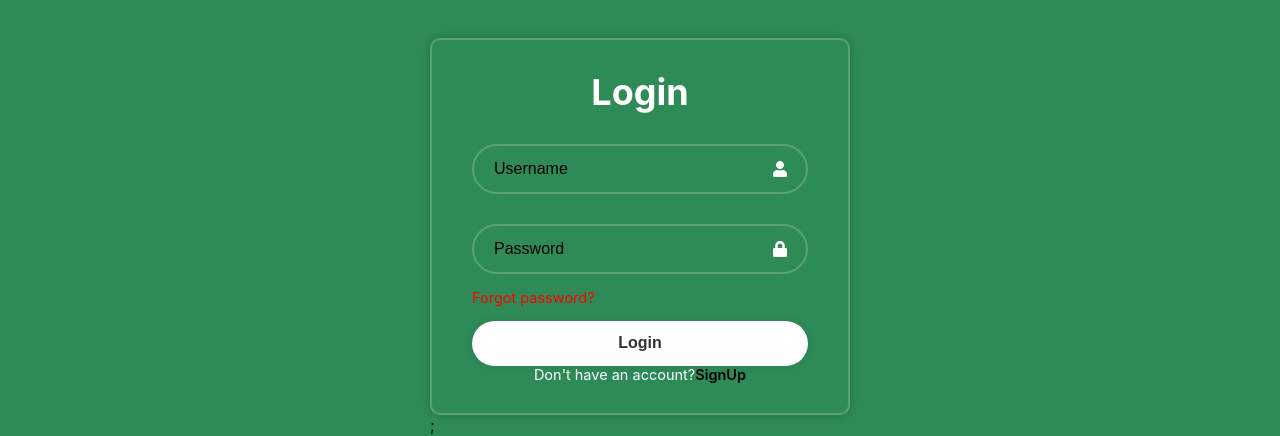
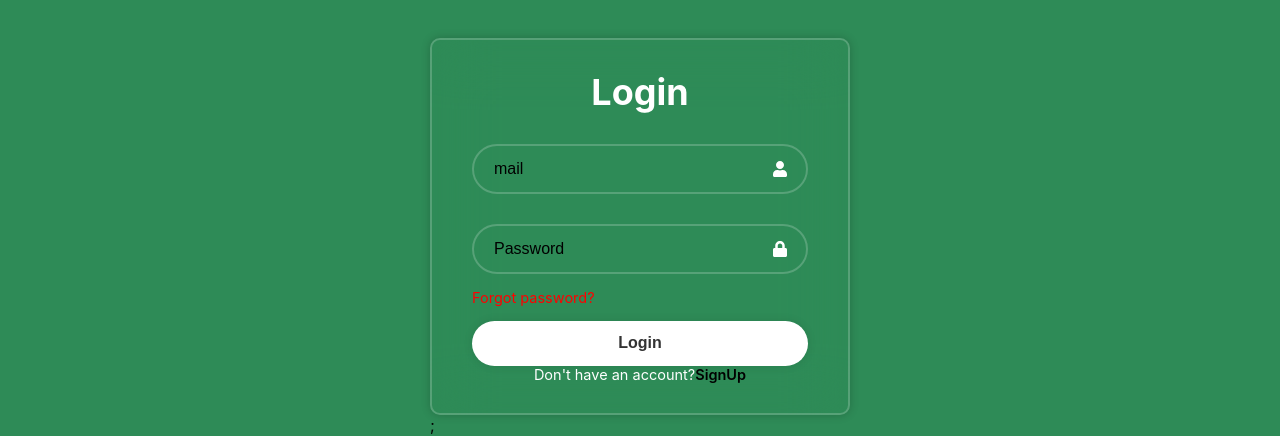
Before and after one commit to saltypie/TimetableProject, a React (Create React App) app in the folder Front-End/frontend/: page /Login in a window 1280 px wide. Shown: the part 164-600 px from the top of the page. Built offline with nearby package versions, Linux system fonts and the light colour scheme; the HTML template or start-up script is replaced by a standard one.

Commit message:
Changes made to login logout and registration connecting with backend

```diff
--- a/Front-End/frontend/package.json
+++ b/Front-End/frontend/package.json
@@ -6,6 +6,7 @@
     "@testing-library/jest-dom": "^5.17.0",
     "@testing-library/react": "^13.4.0",
     "@testing-library/user-event": "^13.5.0",
+    "axios": "^1.7.0",
     "react": "^18.3.1",
     "react-dom": "^18.3.1",
     "react-router-dom": "^6.23.1",
--- a/Front-End/frontend/src/App.js
+++ b/Front-End/frontend/src/App.js
@@ -4,6 +4,7 @@ import {BrowserRouter, Routes, Route} from 'react-router-dom';
 import Login from "./components/Login.jsx";
 import Lock from "./components/lock.jsx";
 import LandingPage from "./components/landingpage.jsx";
+import Logout from "./components/Logout.jsx";
 import Activate from "./components/Activate.jsx";
 import Home from "./components/home.jsx";
 import{useEffect, useState} from 'react';
@@ -56,6 +57,7 @@ useEffect(()=>{
           <Route path="/Home" element={<Home/>}/>
           <Route path="/Activate" element={<Activate/>}/>
           <Route path="/LandingPage" element={<LandingPage/>}/>
+          <Route path="/Logout" element={<Logout/>}/>
           <Route path="/Login" element={<Login/>}/>
           <Route path="/SignUp" element={<Signup/>}/>
           <Route path="/Lock" element={<Lock/>}/>
--- a/Front-End/frontend/src/components/Login.css
+++ b/Front-End/frontend/src/components/Login.css
@@ -211,3 +211,13 @@
   .back-button:hover {
     background-color: #555;
   }
+
+  .centerholder{
+    text-align: center;
+    display: flex;
+    align-items: center;
+    justify-content: center;
+  }
+  .warning{
+    color:red;
+  }
--- a/Front-End/frontend/src/components/Login.jsx
+++ b/Front-End/frontend/src/components/Login.jsx
@@ -1,22 +1,62 @@
 import React from 'react';
+import axios from "axios";
+import{useEffect, useState} from 'react';
+
 import './Login.css';
 import { FaUser, FaLock } from "react-icons/fa";
 import { Link } from 'react-router-dom';
 import Navbar from './navigation.jsx';
 
 const Login = () => {
+   const [email, setEmail] = useState('');
+   const [password, setPassword] = useState('');
+   const [errorMessage, setErrorMessage] = useState('');
+
+   const submit = async e => {
+      e.preventDefault();
+      const user = {
+            email: email,
+            password: password
+           };
+      // Create the POST requuest
+      try {
+         const {data} = await
+                        axios.post('http://127.0.0.1:8000/timeapp/api/login/', user ,{headers: {'Content-Type': 'application/json'}}, {withCredentials: true});
+                        // axios.post('http://127.0.0.1:8000/timeapp/api/login/', user ,{headers: {'Content-Type': 'application/json'}}, {withCredentials: true});
+
+        // Initialize the access & refresh token in localstorage.
+        localStorage.clear();
+        if(data["is_active"]==false){
+           alert("Please activate your account first. Check your Email")
+        }else{
+           localStorage.setItem('access_token', data["tokens"]["access"]);
+           localStorage.setItem('refresh_token', data["tokens"]["refresh"]);
+           localStorage.setItem('fname', data["fname"]);
+           localStorage.setItem('email', data["email"]);
+           localStorage.setItem('isLogged', true);
+           axios.defaults.headers.common['Authorization'] =`Bearer ${data['access']}`;
+           window.location.href = '/Home/';
+        }
+
+      } catch (error) {
+         setErrorMessage("Incorrect Password or Username");
+      }
+
+   }
+
+
    return (
       <div><Navbar  />
       <div className='wrapper'>
-        <form action="">
+         <form action="" onSubmit={submit}>
             <h1>Login</h1>
                <div className="input-box">
-                <input type="email" placeholder="Username" required />
+                  <input name="email" value={email} onChange={e => setEmail(e.target.value)} type="email" placeholder="mail" required />
                   <FaUser className='icon'/>
                </div>
 
                <div className="input-box">
-                <input type="password" placeholder="Password" required />
+                  <input name="password" onChange={e => setPassword(e.target.value)} value={password} type="password" placeholder="Password" required />
                   <FaLock className='icon'/>
                </div>
 
@@ -29,7 +69,9 @@ const Login = () => {
                <div className="register-link">
                   <p>Don't have an account?<Link to="/Signup">SignUp</Link></p>
                </div>
-
+               <div className="warning centerholder">
+                  {errorMessage}
+               </div>
          </form>
       </div></div>
    )
--- a/Front-End/frontend/src/components/Logout.jsx
+++ b/Front-End/frontend/src/components/Logout.jsx
@@ -1,23 +1,22 @@
 import {useEffect, useState} from "react"
 import axios from "axios";
-export const Logout = () => {
-    useEffect(() => {
-       (async () => {
+const Logout = () => {
+
          try {
-           const {data} = await
-                 axios.post('http://localhost:8000/logout/',{
-                 refresh_token:localStorage.getItem('refresh_token')
-                 } ,{headers: {'Content-Type': 'application/json'}},
-                 {withCredentials: true});
+          //  const {data} = await
+          //        axios.post('http://localhost:8000/logout/',{
+          //        refresh_token:localStorage.getItem('refresh_token')
+          //        } ,{headers: {'Content-Type': 'application/json'}},
+          //        {withCredentials: true});
            localStorage.clear();
-           axios.defaults.headers.common['Authorization'] = null;
+          //  axios.defaults.headers.common['Authorization'] = null;
            window.location.href = '/login'
            } catch (e) {
              console.log('logout not working', e)
            }
-         })();
-    }, []);
+
     return (
        <div></div>
      )
 }
+export default Logout;
--- a/Front-End/frontend/src/components/home.jsx
+++ b/Front-End/frontend/src/components/home.jsx
@@ -7,6 +7,9 @@ import Navbar from './navigation.jsx';
 const Home = () => {
   const [isLoggedIn, setIsLoggedIn] = useState(true);
 
+  if(!localStorage.getItem('isLogged')){
+    window.location.href = '/login';
+  }
   useEffect(() => {
     let timeoutId;
 
@@ -46,7 +49,7 @@ const Home = () => {
 
   return (
     <div>
-      <Navbar title="Home" isLoggedIn={isLoggedIn} />
+      <Navbar title="Home" isLoggedIn={localStorage.getItem('isLoggedIn')} fname={localStorage.getItem('fname')} />
       <div className='wrapper'>
         <h1>Welcome</h1>
       </div>
--- a/Front-End/frontend/src/components/navigation.jsx
+++ b/Front-End/frontend/src/components/navigation.jsx
@@ -2,12 +2,12 @@ import React from 'react';
 import { Link } from 'react-router-dom';
 import './Login.css';
 
-const Navbar = ({ title, isLoggedIn, userName }) => {
+const Navbar = ({ title, isLoggedIn, fname }) => {
   const renderActions = () => {
     if (title === "Home") {
       return (
         <div className="navbar-actions">
-          <span>{`Logged in as ${userName}`}</span>
+          <span>{`Logged in as ${fname}`}</span>
           <Link to="/Lock">Lock</Link>
           <Link to="/Logout">Logout</Link>
         </div>
--- a/Front-End/frontend/src/components/signup.jsx
+++ b/Front-End/frontend/src/components/signup.jsx
@@ -4,12 +4,18 @@ import { Link } from 'react-router-dom';
 import {FaLock } from "react-icons/fa";
 import { MdEmail } from "react-icons/md";
 import Navbar from './navigation.jsx';
+import axios from "axios";
+
 
 const Signup = () => {
   const [email, setEmail] = useState('');
   const [password, setPassword] = useState('');
+  const [lname, setLname] = useState('');
+  const [fname, setFname] = useState('');
   const [confirmPassword, setConfirmPassword] = useState('');
   const [passwordMatch, setPasswordMatch] = useState(true);
+  const [errorMessage, setErrorMessage] = useState('');
+
 
   const handleEmailChange = (e) => {
     setEmail(e.target.value);
@@ -30,20 +36,53 @@ const Signup = () => {
   const handlePasswordChange = (e) => {
     setPassword(e.target.value);
   };
+  const handleLnameChange = (e) => {
+    setLname(e.target.value);
+  }
+
+  const handleFnameChange = (e) => {
+    setFname(e.target.value);
+  }
 
   const handleConfirmPasswordChange = (e) => {
     setConfirmPassword(e.target.value);
     setPasswordMatch(e.target.value === password);
   };
 
+
+  const submit = async e => {
+    e.preventDefault();
+    const body = {
+          email: email,
+          fname: fname,
+          lname: lname,
+          password: password
+         };
+    // Create the POST requuest
+    try {
+       const {data} = await
+                      axios.post('http://127.0.0.1:8000/timeapp/api/register/', body ,{headers: {'Content-Type': 'application/json'}}, {withCredentials: true});
+        if(data.Message){
+          alert(data["Message"]);
+          setErrorMessage(data.Message);
+        }else{
+          window.location.href = '/login/';
+        }
+    } catch (error) {
+       setErrorMessage("Incorrect Details");
+    }
+
+ }
+
   return (
     <div>
       <Navbar />
       <div className='wrapper'>
-        <form action="">
+        <form action="" onSubmit={submit}>
           <h1>Signup</h1>
           <div className="input-box">
             <input
+              name="email"
               type="email"
               placeholder="Email"
               value={email}
@@ -55,15 +94,16 @@ const Signup = () => {
           </div>
 
           <div className="input-box">
-            <input type="text" placeholder="First Name" required />
+            <input name="fname" value={fname} onChange={handleFnameChange} type="text" placeholder="First Name" required />
           </div>
 
           <div className="input-box">
-            <input type="text" placeholder="Last Name" required />
+            <input name="lname" value={lname} onChange={handleLnameChange} type="text" placeholder="Last Name" required />
           </div>
 
           <div className="input-box">
             <input
+              name="password"
               type="password"
               placeholder="Password"
               value={password}
@@ -92,6 +132,10 @@ const Signup = () => {
           <div className="register-link">
             <p>Already have an account?<Link to="/Login">Login</Link></p>
           </div>
+
+          <div className="warning centerholder">
+                  {errorMessage}
+          </div>
         </form>
       </div>
     </div>
```
Also changed, not shown: Front-End/frontend/src/App.css (+7 -0 lines), 1 other file (tests, documents, lock files or other folders). Lines whose indentation alone changed are shown as unchanged.
